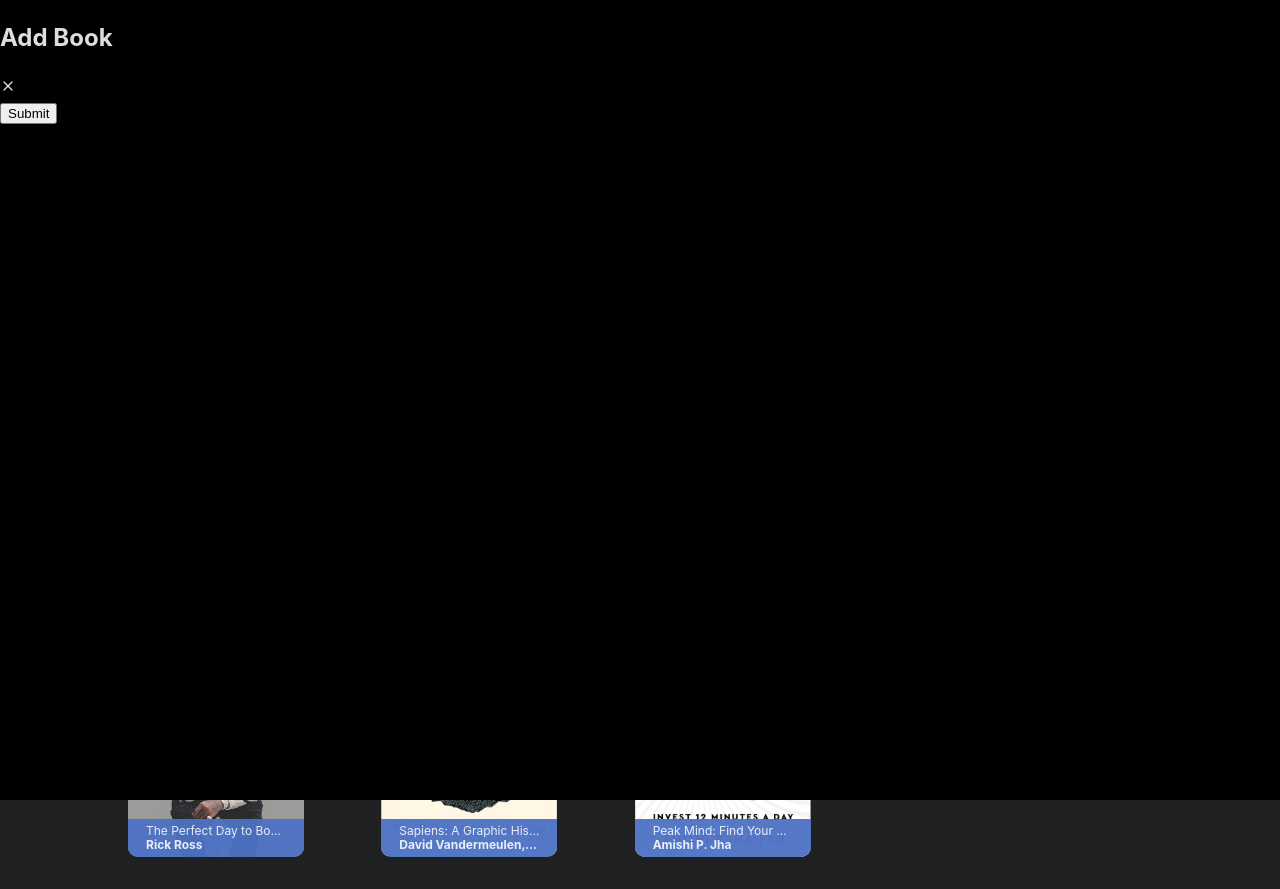
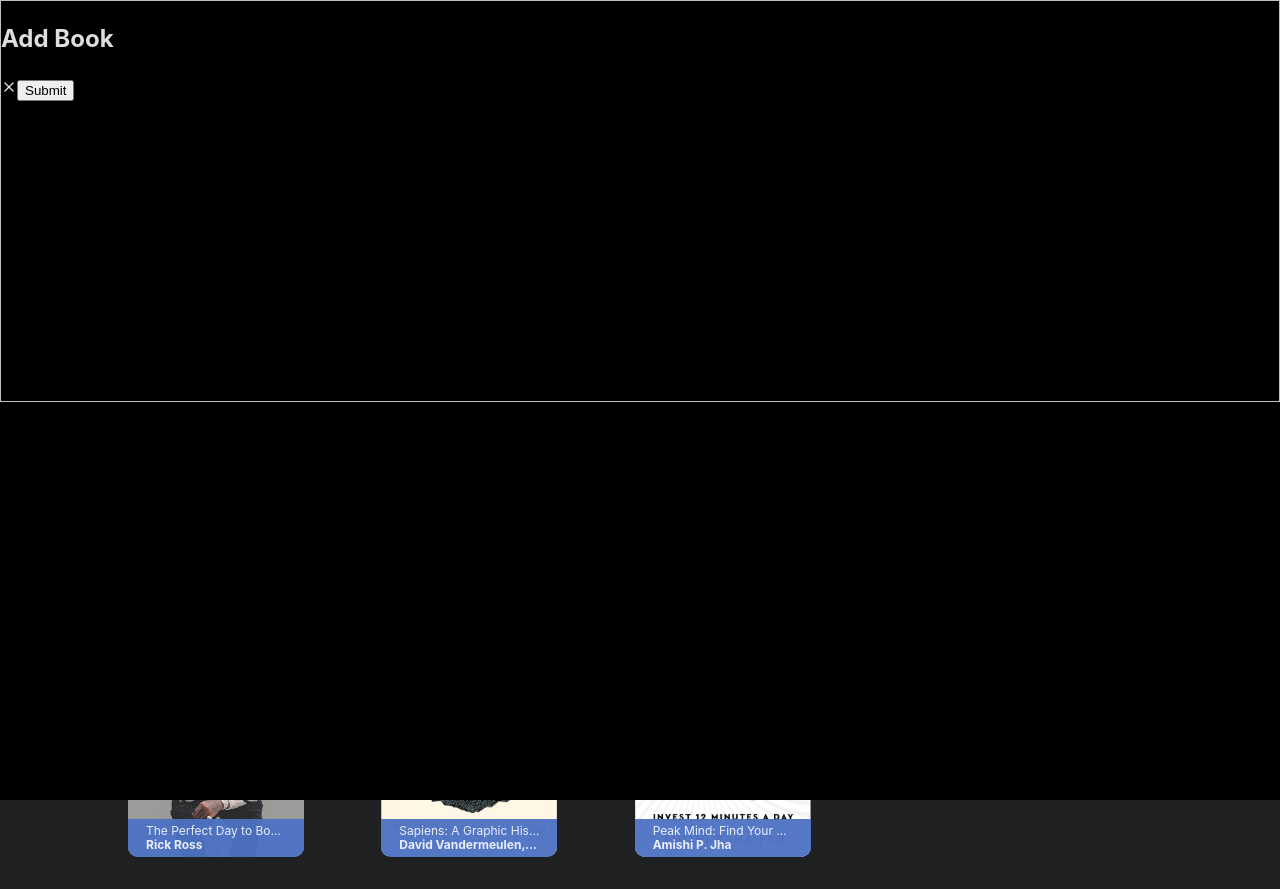
Before and after one commit to joshuanelsondev/odin-library, a React (Vite) app: page / in a window 1280 px wide. Both pictures are taken after typing "Sample" into the empty fields and a click on the button "Add Book". Built offline with nearby package versions, Linux system fonts and the light colour scheme.

Commit message:
feat: edit styling of form modal

```diff
--- a/src/components/addBook/AddBookForm.scss
+++ b/src/components/addBook/AddBookForm.scss
@@ -1,4 +1,4 @@
-.addbook-container {
+.addbook {
   position: fixed;
   top: 0;
   left: 0;
@@ -6,4 +6,19 @@
   height: 100vh;
   width: 100vw;
   z-index: 10;
+
+  &__form {
+    border: 1px solid silver;
+    height: 25em;
+    eifthhz: 50em;
+  }
+
+  &__close {
+    cursor: pointer;
+  }
+
+  &__submit {
+    cursor: pointer;
+  }
+
 }
--- a/src/components/addBook/AddBookForm.tsx
+++ b/src/components/addBook/AddBookForm.tsx
@@ -14,14 +14,11 @@ export default function AddBookForm ({ setFormVisibility }: FormProps) {
   }
 
   return (
-    <div className='addbook-container'>
-      <form className='addbook-form' onSubmit={handleSubmit}>
-        <div>
-          <h2>Add Book</h2>
-          <LuX onClick={() => setFormVisibility(false)} />
-        </div>
-
-        <button type='submit'>Submit</button>
+    <div className='addbook'>
+      <form className='addbook__form' onSubmit={handleSubmit}>
+        <h2>Add Book</h2>
+        <LuX className='addbook__close' onClick={() => setFormVisibility(false)} />
+        <button className='addbook__submit' type='submit'>Submit</button>
       </form>
     </div>
   )
```
